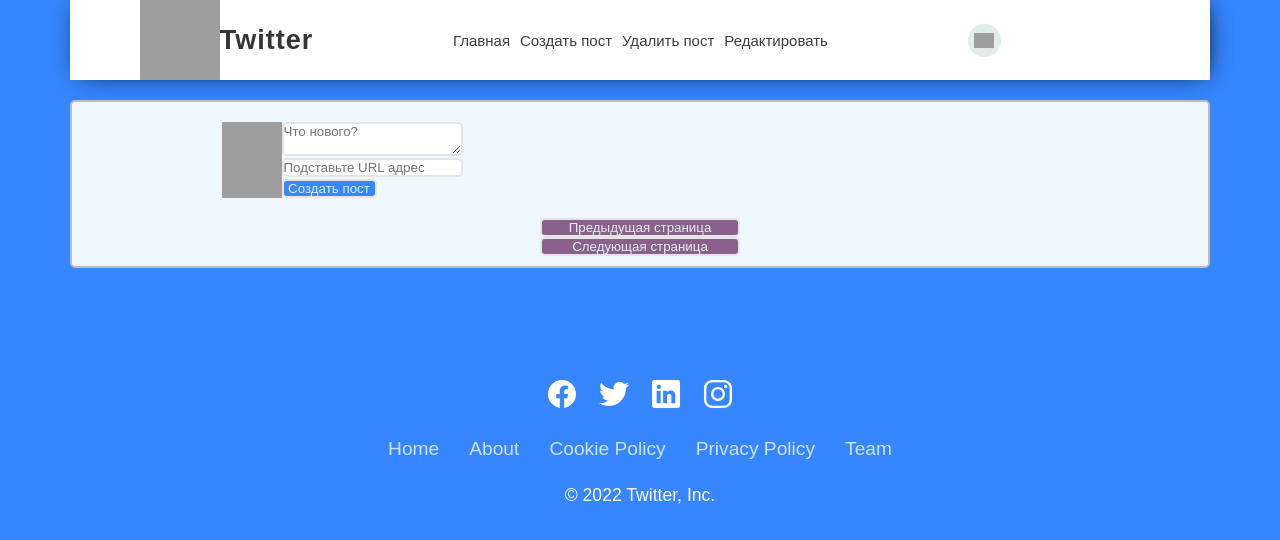
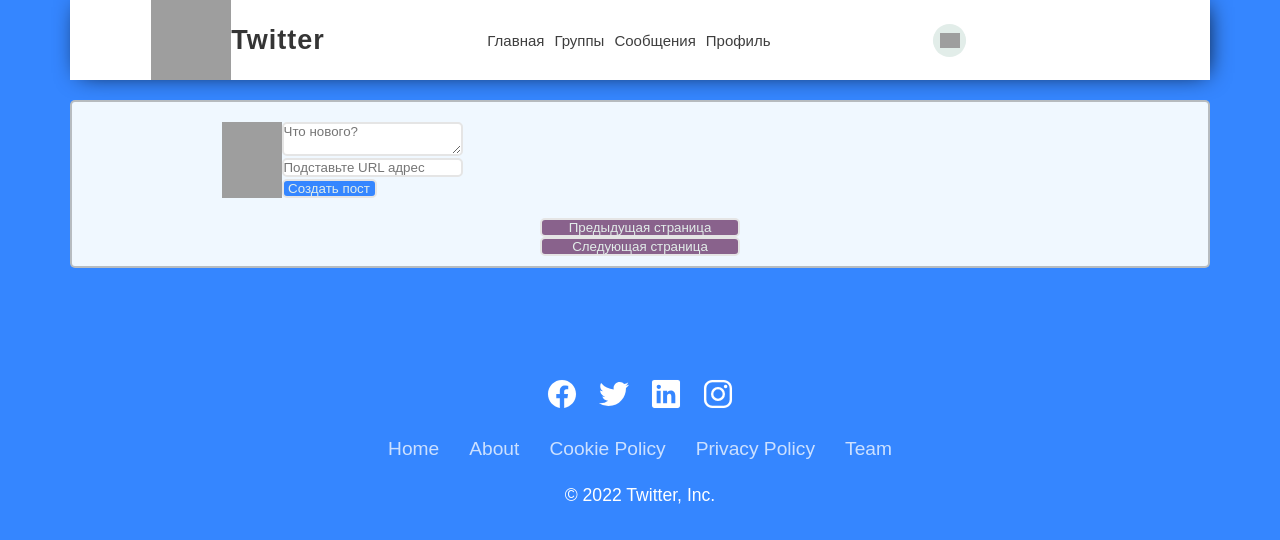
Before and after one commit to EraNova94/HakatopnNativeJs, a plain HTML site: page index.html in a window 1280 px wide. Drawn offline with nearby package versions, Linux system fonts and the light colour scheme; no server answers; grey boxes are pictures that could not be loaded.

Commit message:
Update index.html

```diff
--- a/index.html
+++ b/index.html
@@ -27,9 +27,9 @@
             <div class="header_center">
               <ul>
                 <li>Главная</li>
-                <li>Создать пост</li>
-                <li>Удалить пост</li>
-                <li>Редактировать</li>
+                <li>Группы</li>
+                <li>Сообщения</li>
+                <li>Профиль</li>
               </ul>
             </div>
             <div class="search-box">
```
